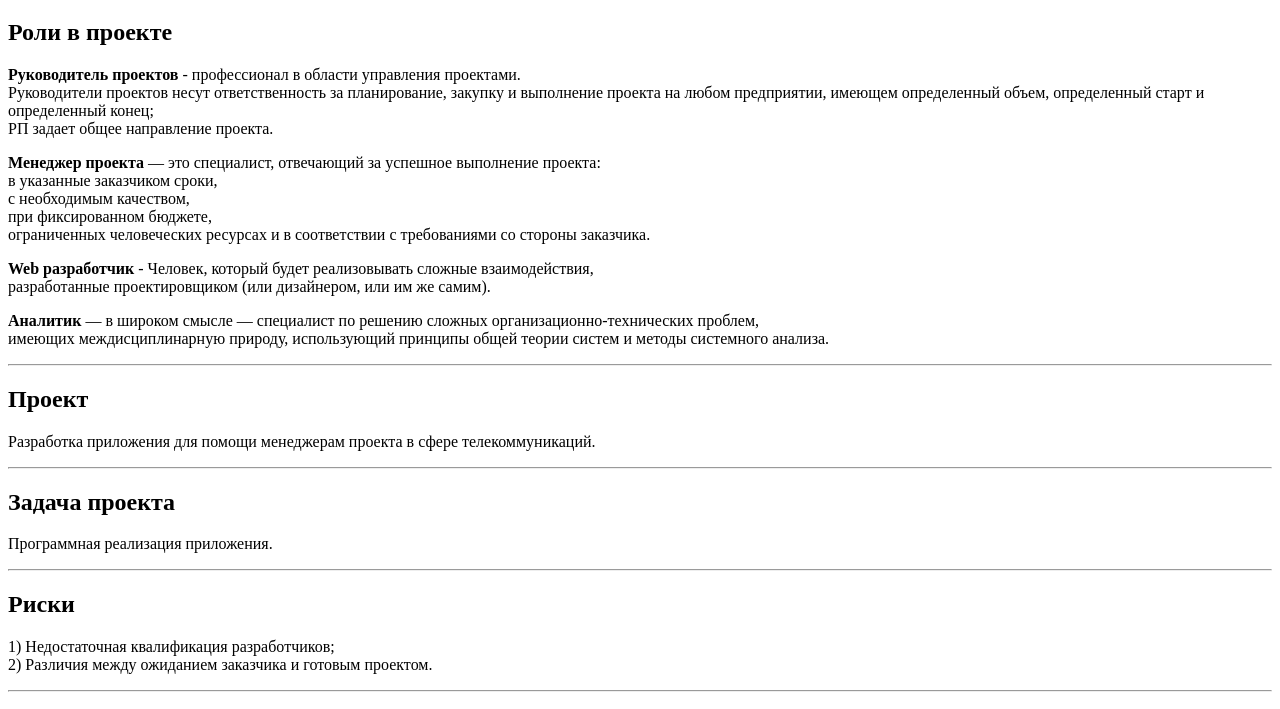
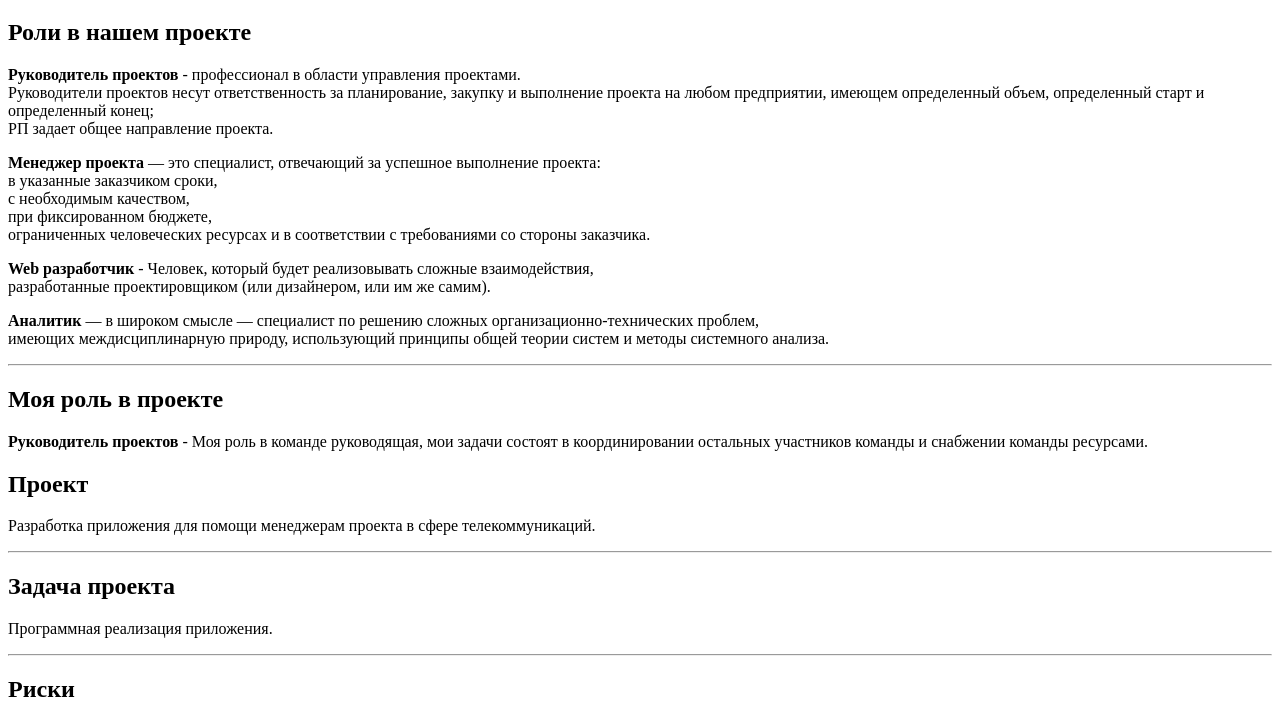
Before and after one commit to BoyarintsevaI/iboyarintseva.github.io, a plain HTML site: page lab_2.html in a window 1280 px wide. Shown: the part 61-770 px from the top of the page. Drawn offline with Linux system fonts and the light colour scheme.

Commit message:
Update lab_2.html

```diff
--- a/lab_2.html
+++ b/lab_2.html
@@ -13,7 +13,7 @@
  </head>
   <body>
   <h1>Отчет по лабораторной работе №2</h1>
-    <h2>Роли в проекте</h2>
+    <h2>Роли в нашем проекте</h2>
    <p><strong>Руководитель проектов</strong> - профессионал в области управления проектами.<br>
  Руководители проектов несут ответственность за планирование, закупку и выполнение проекта на любом предприятии, имеющем определенный объем, определенный старт и определенный конец;<br>
  РП задает общее направление проекта.</p>
@@ -27,6 +27,8 @@
    <p><strong>Аналитик</strong> — в широком смысле — специалист по решению сложных организационно-технических проблем,<br>
  имеющих междисциплинарную природу, использующий принципы общей теории систем и методы системного анализа.</p>
    <hr/>
+    <h2>Моя роль в проекте</h2>
+    <p><strong>Руководитель проектов</strong> - Моя роль в команде руководящая, мои задачи состоят в координировании остальных участников команды и снабжении команды ресурсами.
 <h2>Проект</h2>
    <p>Разработка приложения для помощи менеджерам проекта в сфере телекоммуникаций.</p>
    <hr/>
```
